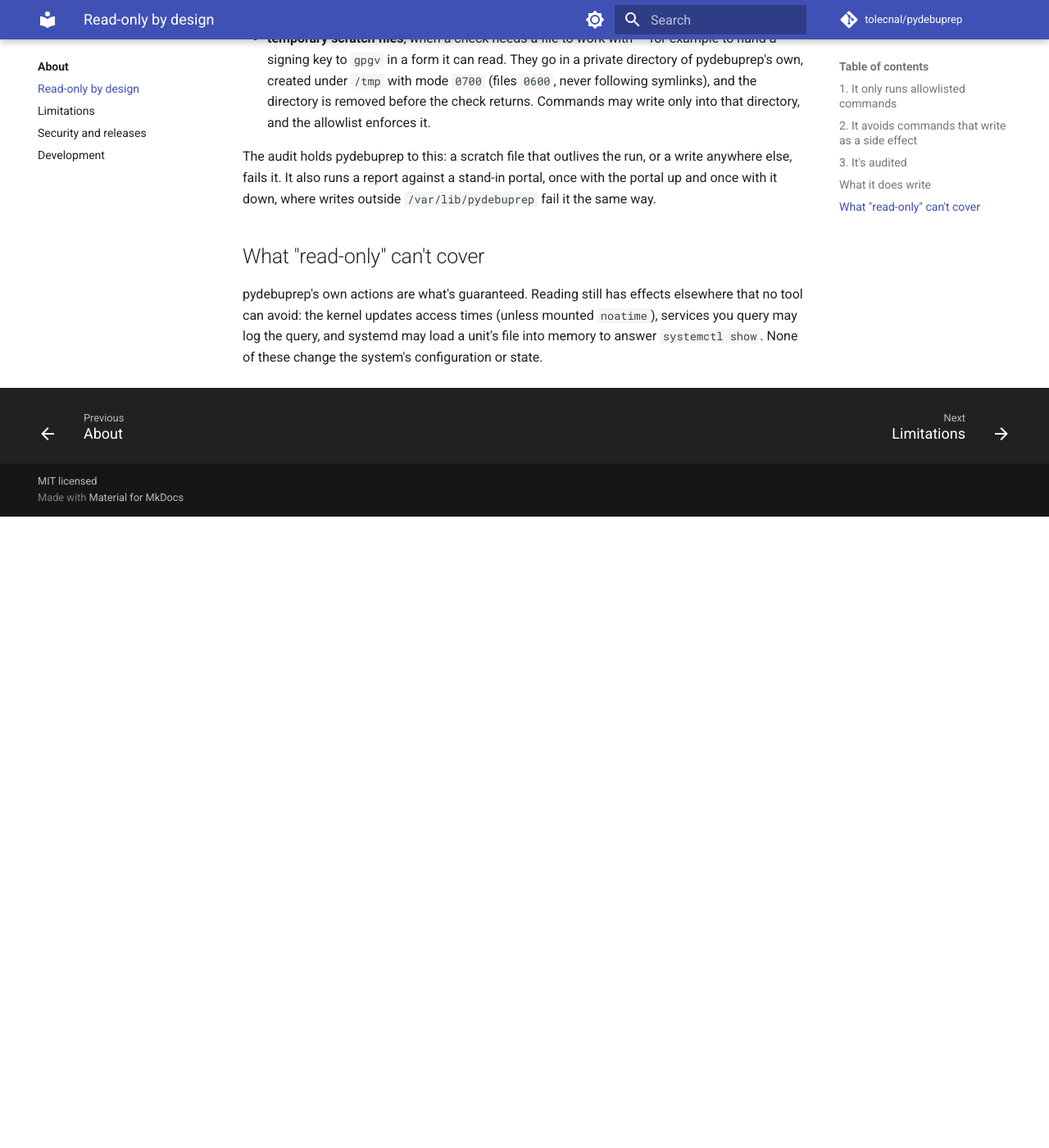
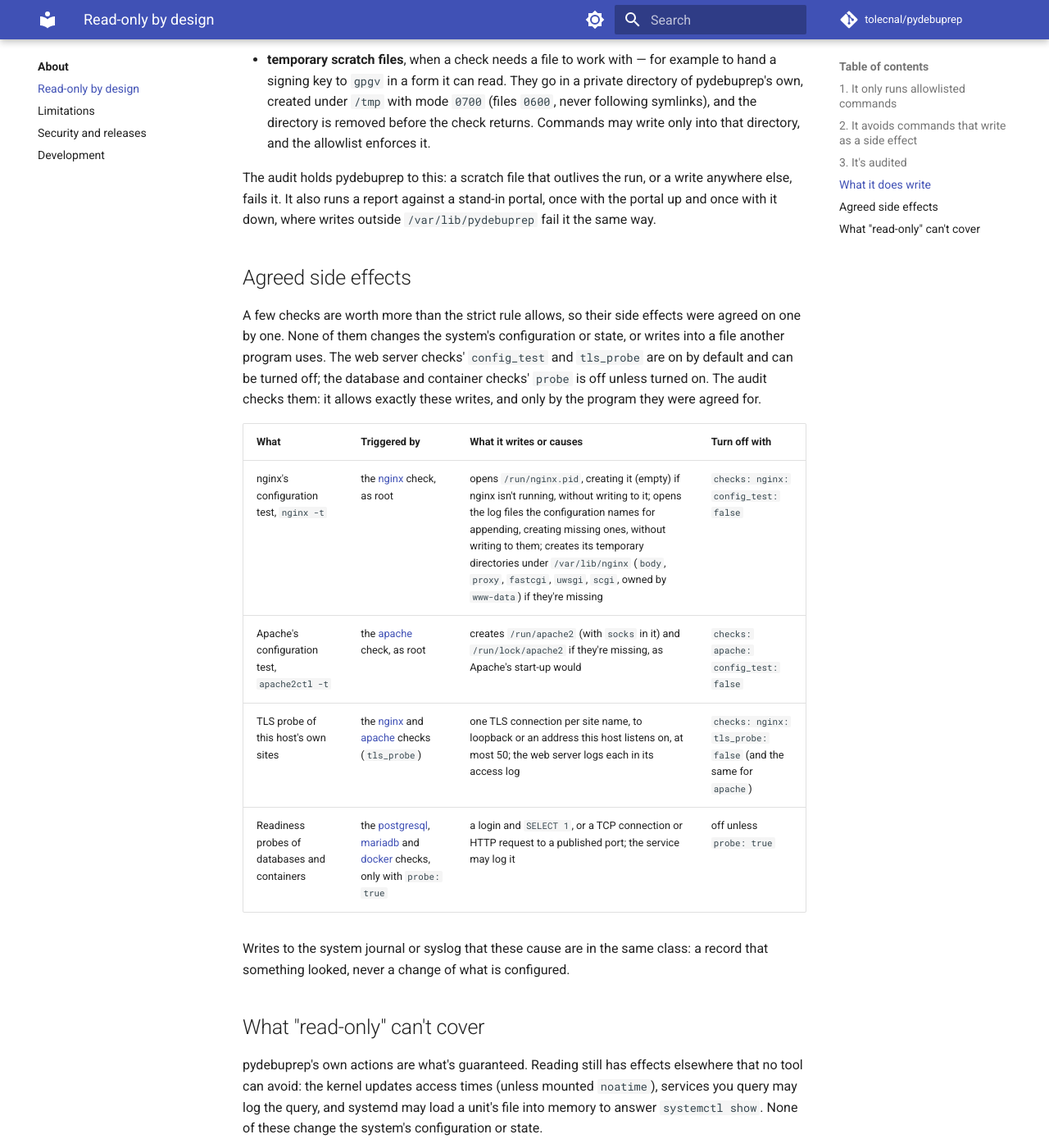
Before and after one commit to tolecnal/pydebuprep, an MkDocs documentation site: the page built from docs/about/read-only.md, in a window 1280 px wide and 1400 px high, scrolled down 2302 px. Shown: the whole window at 82% size. Built offline with MkDocs 1.6.1 and Material for MkDocs 9.7.7, drawn with Linux system fonts in a browser that asks for light colours; comment, search, counter and statistics services are not loaded; before the commit the page ends 2932 px from its top, so only the background shows below that; some of the changed text lies outside the part shown.

Commit message:
docs: agreed side effects; CI exercises TLS, probes and config tests on real servers
read-only.md lists every agreed side effect and how to turn it off; the
docs now say pydebuprep changes no system state or configuration.
ci-web-configs.sh enables TLS on both servers, compares what a running
nginx serves with its files, and checks refused crypto, skipped site files
and rejected configurations. Old TLS protocols listed next to TLS 1.2+ (as
in Ubuntu's stock configurations) are no longer reported: they're harmless.

Co-Authored-By: Claude Opus 5.5 <noreply@anthropic.com>

```diff
--- a/docs/about/read-only.md
+++ b/docs/about/read-only.md
@@ -2,7 +2,8 @@
 
 pydebuprep is usually run as root, on a production server, right after the most
 disruptive thing that happens to it — a release upgrade. So the most important thing
-about it is that it **changes nothing**. That's enforced at three levels.
+about it is that it **changes no system state or configuration**. That's enforced at
+three levels, and the few [agreed side effects](#agreed-side-effects) are listed below.
 
 ## 1. It only runs allowlisted commands
 
@@ -24,7 +25,7 @@ Some commands that look read-only aren't, and pydebuprep uses alternatives:
 | `apt …` as plain | as root, apt takes locks, regenerates its binary caches, and writes its solver log | every apt command gets options that disable locking, the caches and the solver log |
 | `ufw status` | writes a lock file | ufw's configuration plus the loaded rules |
 | `postfix check` | creates missing directories | `postconf -n` |
-| `nginx -t`, `apache2ctl -t` | write PID files, caches and logs | not used; a broken config shows as a failed unit |
+| `nginx -t`, `apache2ctl -t` | open or create PID files, logs and run directories | run only as an [agreed side effect](#agreed-side-effects), and can be turned off |
 | `docker …` with only `docker.socket` active | would start the daemon | the check is skipped unless `docker.service` runs |
 | `nft list ruleset` without `nf_tables` loaded | would make the kernel load the module | rules are listed only for loaded modules |
 | `needrestart` | can restart services | only its list mode (`-r l`) |
@@ -61,7 +62,8 @@ with something to autoremove; 0.3.1 fixed it.
 ## What it does write
 
 The hard rule: pydebuprep **never changes the system's state or any file the
-operating system uses.** Within that, it writes only:
+operating system uses.** Within that, it writes only (besides the
+[agreed side effects](#agreed-side-effects) of other programs it runs):
 
 - **the snapshot file**, when you run `snapshot`;
 - **the report file you asked for** with `--output` or `--output-dir` (never
@@ -83,6 +85,25 @@ anywhere else, fails it. It also runs a report against a stand-in portal, once w
 the portal up and once with it down, where writes outside `/var/lib/pydebuprep` fail
 it the same way.
 
+## Agreed side effects
+
+A few checks are worth more than the strict rule allows, so their side effects were
+agreed on one by one. None of them changes the system's configuration or state, or
+writes into a file another program uses. The web server checks' `config_test` and
+`tls_probe` are on by default and can be turned off; the database and container
+checks' `probe` is off unless turned on. The audit checks them: it allows exactly
+these writes, and only by the program they were agreed for.
+
+| What | Triggered by | What it writes or causes | Turn off with |
+|---|---|---|---|
+| nginx's configuration test, `nginx -t` | the [nginx](../checks/nginx.md) check, as root | opens `/run/nginx.pid`, creating it (empty) if nginx isn't running, without writing to it; opens the log files the configuration names for appending, creating missing ones, without writing to them; creates its temporary directories under `/var/lib/nginx` (`body`, `proxy`, `fastcgi`, `uwsgi`, `scgi`, owned by `www-data`) if they're missing | `checks: nginx: config_test: false` |
+| Apache's configuration test, `apache2ctl -t` | the [apache](../checks/apache.md) check, as root | creates `/run/apache2` (with `socks` in it) and `/run/lock/apache2` if they're missing, as Apache's start-up would | `checks: apache: config_test: false` |
+| TLS probe of this host's own sites | the [nginx](../checks/nginx.md) and [apache](../checks/apache.md) checks (`tls_probe`) | one TLS connection per site name, to loopback or an address this host listens on, at most 50; the web server logs each in its access log | `checks: nginx: tls_probe: false` (and the same for `apache`) |
+| Readiness probes of databases and containers | the [postgresql](../checks/postgresql.md), [mariadb](../checks/mariadb.md) and [docker](../checks/docker.md) checks, only with `probe: true` | a login and `SELECT 1`, or a TCP connection or HTTP request to a published port; the service may log it | off unless `probe: true` |
+
+Writes to the system journal or syslog that these cause are in the same class: a
+record that something looked, never a change of what is configured.
+
 ## What "read-only" can't cover
 
 pydebuprep's own actions are what's guaranteed. Reading still has effects elsewhere
```
Also changed, not shown: docs/about/development.md (+5 -2 lines), docs/about/security.md (+1 -1 lines), docs/backlog.md (+11 -3 lines), docs/index.md (+3 -2 lines), 4 other files.
